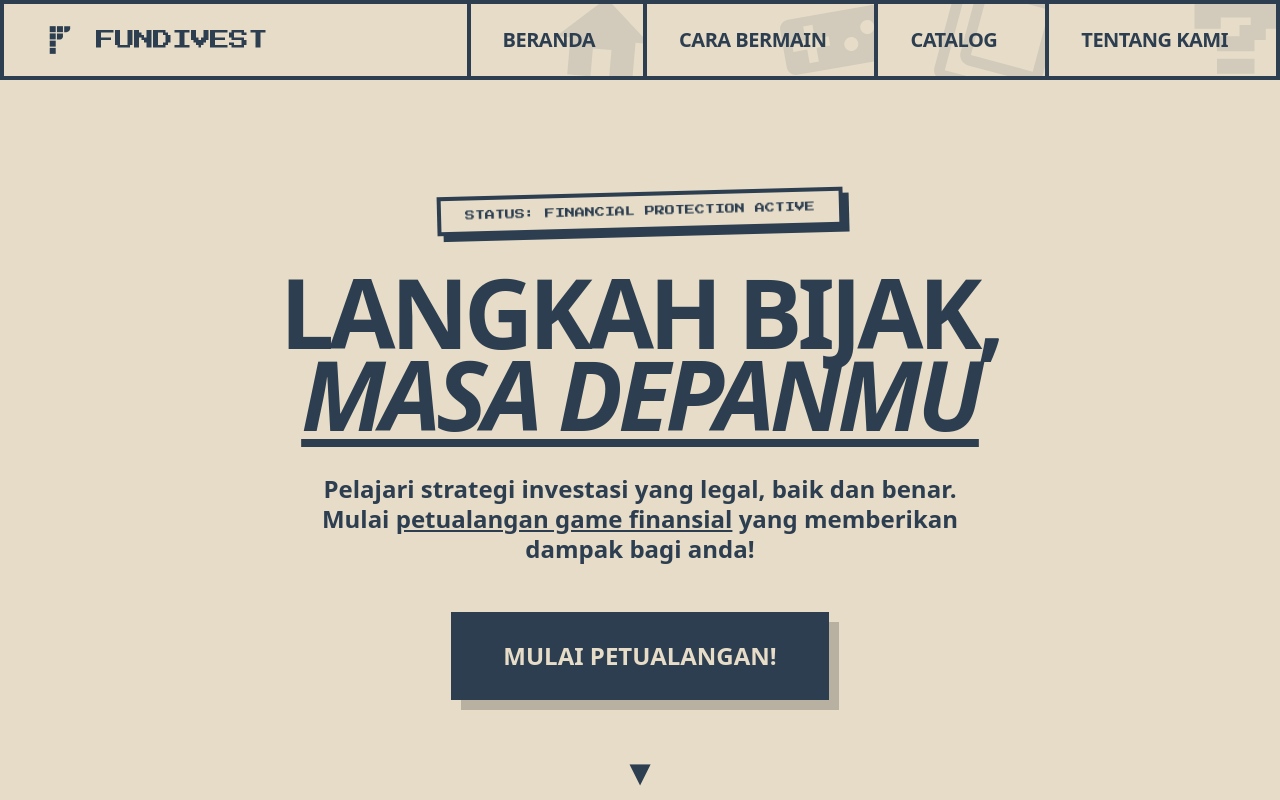
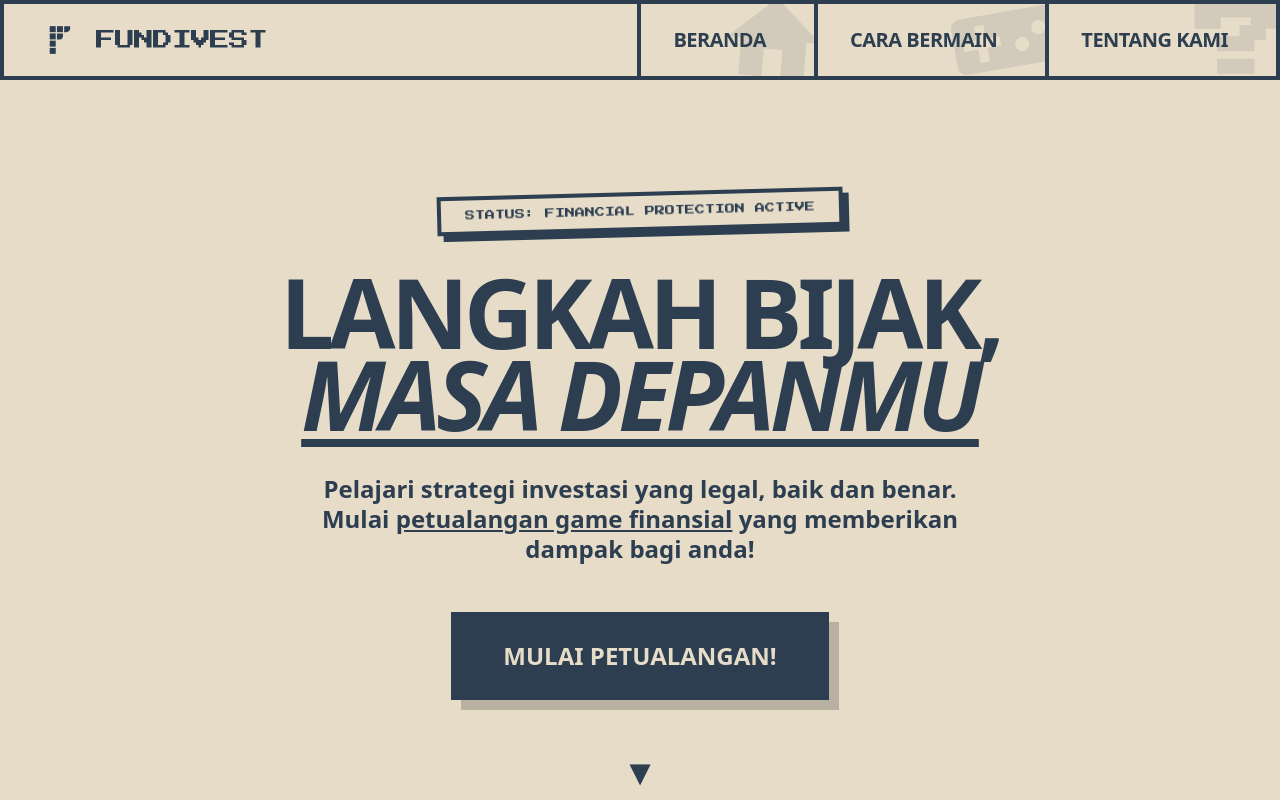
Before and after one commit to ALFADHANI284/FrontEnd, a Vue app: page / in a window 1280 px wide. Shown: the top 800 px of the page. Built offline with nearby package versions, Linux system fonts and the light colour scheme.

Commit message:
feat(update): footer & navbar

```diff
--- a/src/components/Footer.vue
+++ b/src/components/Footer.vue
@@ -56,7 +56,7 @@ onUnmounted(() => {
     >
       <div class="flex flex-col items-center gap-3" data-aos="zoom-in">
         <h2
-          class="font-pixel text-5xl md:text-6xl lg:text-7xl tracking-tighter uppercase leading-none"
+          class="font-pixel text-4xl md:text-6xl lg:text-7xl tracking-tighter uppercase leading-none"
         >
           FUNDIVEST
         </h2>
--- a/src/components/Navbar.vue
+++ b/src/components/Navbar.vue
@@ -114,23 +114,6 @@ onUnmounted(() => {
         </router-link>
 
         <router-link
-          to="/catalog"
-          class="relative overflow-hidden h-full flex items-center pl-8 pr-12 hover:bg-accent hover:text-primary transition-colors border-r-[4px] border-accent group"
-        >
-          <span class="relative z-10">Catalog</span>
-          <svg
-            xmlns="http://www.w3.org/2000/svg"
-            viewBox="0 0 24 24"
-            fill="currentColor"
-            class="absolute -right-4 top-1/2 -translate-y-1/2 w-32 h-32 opacity-10 group-hover:text-primary group-hover:opacity-30 transition-all rotate-[15deg]"
-          >
-            <path
-              d="M4 6H2v14c0 1.1.9 2 2 2h14v-2H4V6zm16-4H8c-1.1 0-2 .9-2 2v12c0 1.1.9 2 2 2h12c1.1 0 2-.9 2-2V4c0-1.1-.9-2-2-2zm0 14H8V4h12v12z"
-            />
-          </svg>
-        </router-link>
-
-        <router-link
           to="/profile"
           class="relative overflow-hidden h-full flex items-center pl-8 pr-12 hover:bg-accent hover:text-primary transition-colors border-accent group"
         >
@@ -228,24 +211,6 @@ onUnmounted(() => {
         </router-link>
 
         <router-link
-          to="/catalog"
-          @click="toggleMobileMenu"
-          class="relative overflow-hidden flex items-center px-6 py-6 border-b-[4px] border-accent hover:bg-accent hover:text-primary transition-colors tracking-tight group"
-        >
-          <span class="relative z-10">Catalog</span>
-          <svg
-            xmlns="http://www.w3.org/2000/svg"
-            viewBox="0 0 24 24"
-            fill="currentColor"
-            class="absolute right-[-10px] top-1/2 -translate-y-1/2 w-24 h-24 text-accent group-hover:text-primary transition-all rotate-[15deg]"
-          >
-            <path
-              d="M4 6H2v14c0 1.1.9 2 2 2h14v-2H4V6zm16-4H8c-1.1 0-2 .9-2 2v12c0 1.1.9 2 2 2h12c1.1 0 2-.9 2-2V4c0-1.1-.9-2-2-2zm0 14H8V4h12v12z"
-            />
-          </svg>
-        </router-link>
-
-        <router-link
           to="/profile"
           @click="toggleMobileMenu"
           class="relative overflow-hidden flex items-center px-6 py-6 border-b-[4px] border-accent hover:bg-accent hover:text-primary transition-colors tracking-tight group"
```
